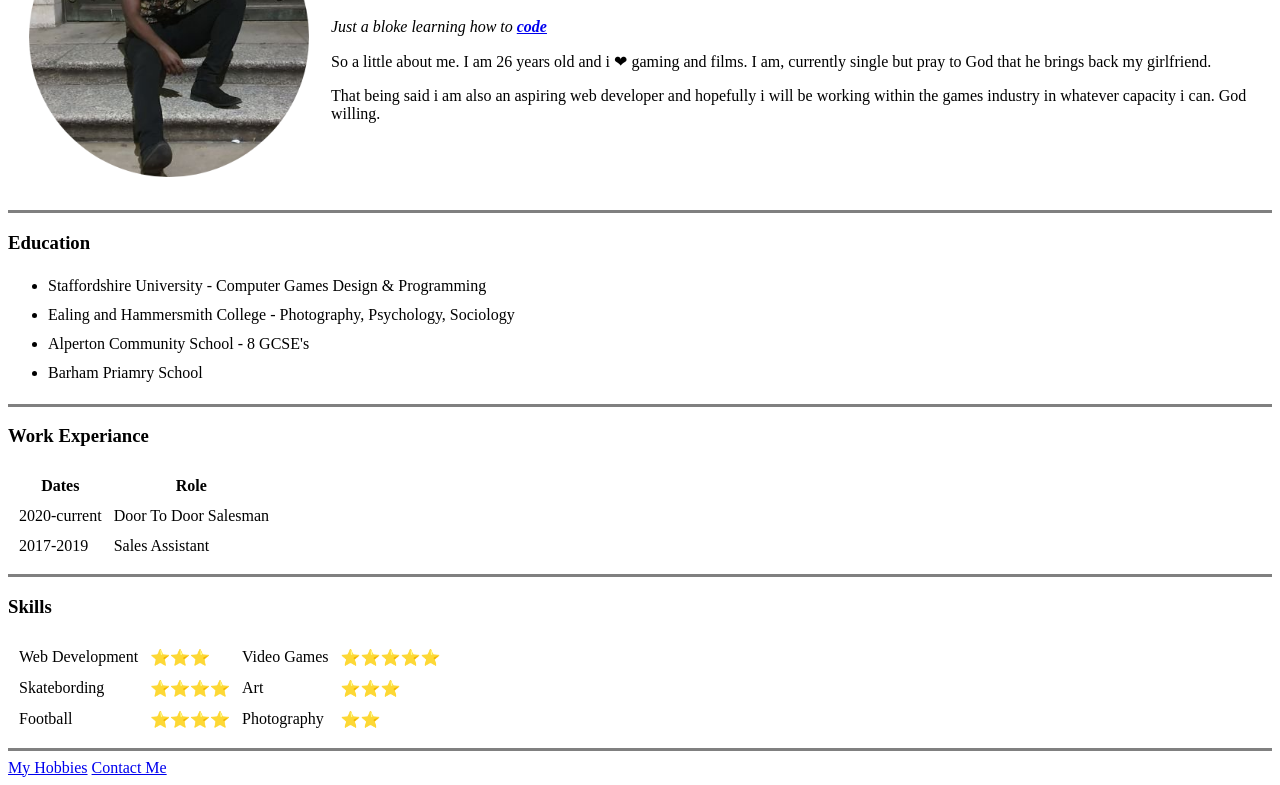
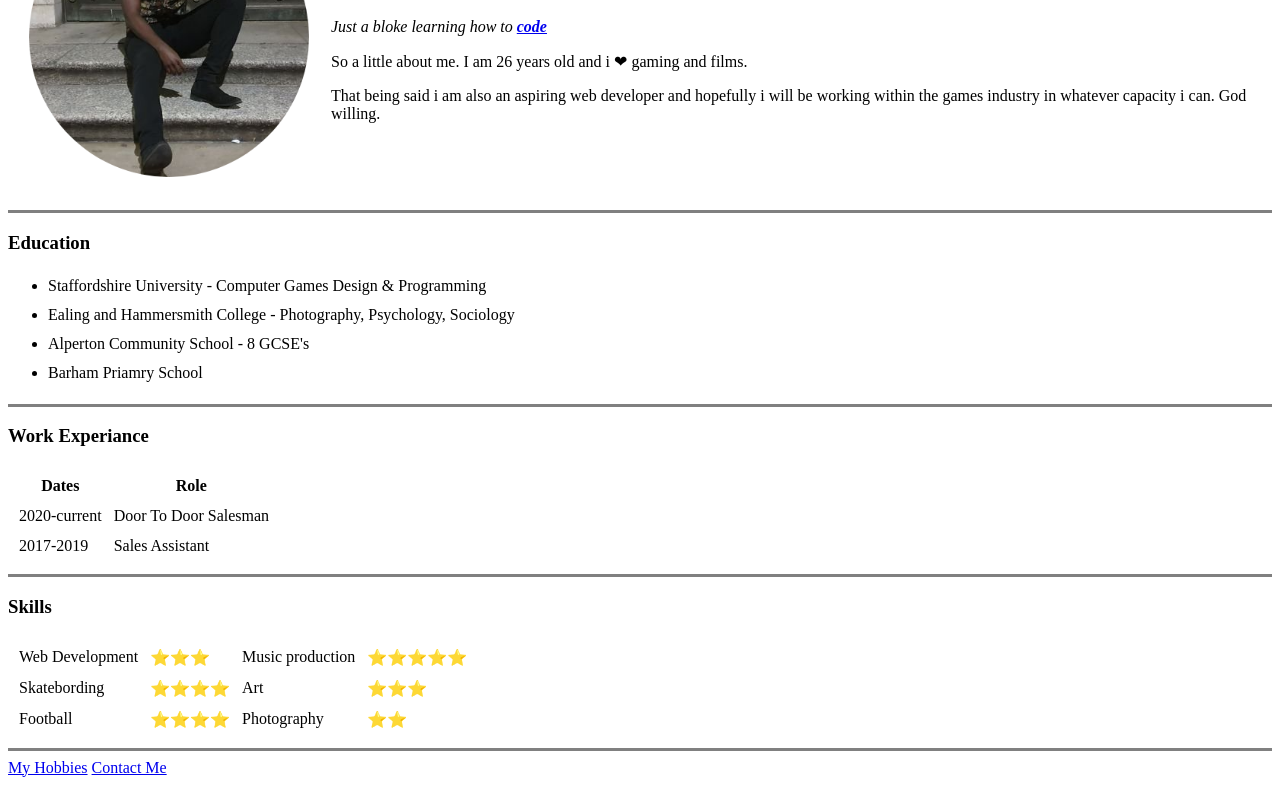
Before and after one commit to TailedDemon/CV, a plain HTML site: page index.html in a window 1280 px wide. Shown: the part 132-917 px from the top of the page. Drawn offline with Linux system fonts and the light colour scheme; files whose address does not match are found by name.

Commit message:
Add files via upload

```diff
--- a/index.html
+++ b/index.html
@@ -13,7 +13,7 @@
       <td>
         <h1>Niikotey Amon</h1>
         <p><em>Just a bloke learning how to <strong><a href="https://stackoverflow.com/">code</a></strong></em></p>
-        <p>So a little about me. I am 26 years old and i ❤ gaming and films. I am, currently single but pray to God that he brings back my girlfriend.</p>
+        <p>So a little about me. I am 26 years old and i ❤ gaming and films.</p>
         <p>That being said i am also an aspiring web developer and hopefully i will be working within the games industry in whatever capacity i can. God willing.</p>
       </td>
     </tr>
@@ -53,7 +53,7 @@
     <tr>
       <td>Web Development</td>
       <td>⭐⭐⭐</td>
-      <td>Video Games</td>
+      <td>Music production</td>
       <td>⭐⭐⭐⭐⭐</td>
     </tr>
     <tr>
```
